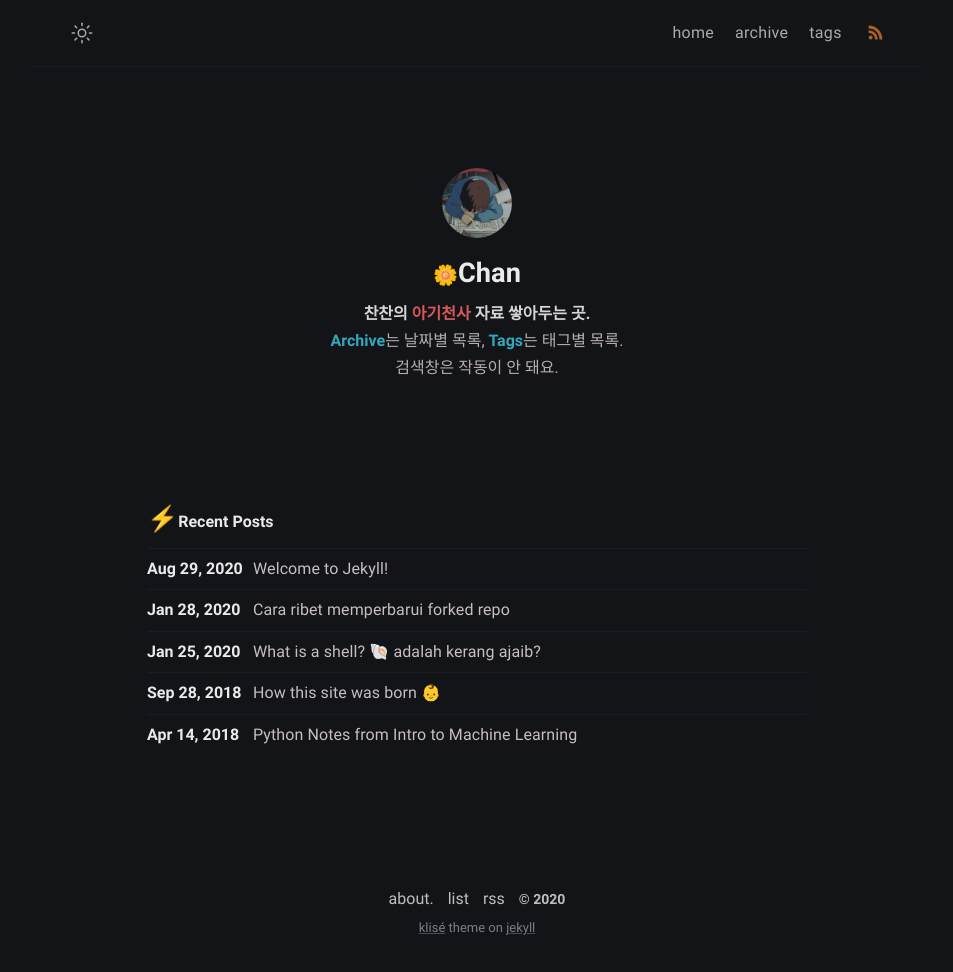
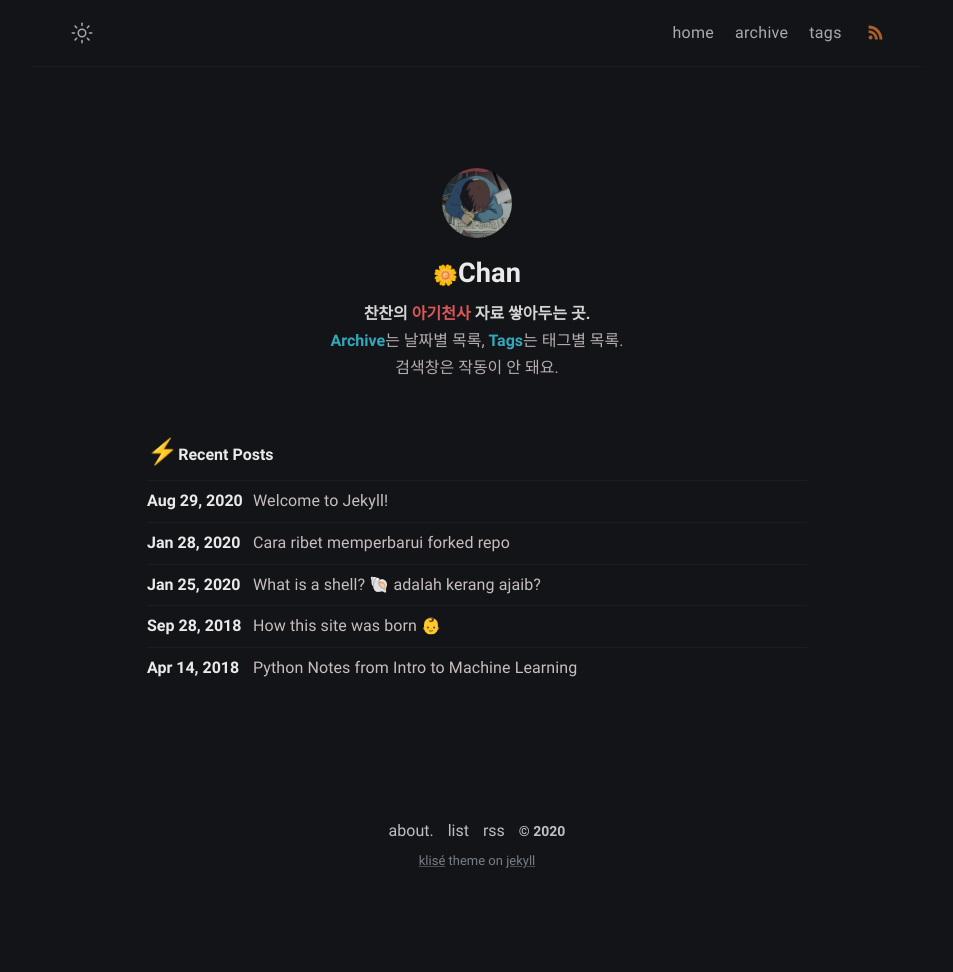
Before and after one commit to iwdstry/yeieje, a Jekyll site: the page built from index.md, in a window 1280 px wide. Shown: the whole page, without its empty margins (163-1116 px from the left). Built offline with Jekyll 4.4.1, drawn with Linux system fonts in a browser that asks for light colours; after the commit the page ends 905 px from its top, so only the background shows below that.

Commit message:
Create _layout.scss

```diff
--- a/_sass/klise/_layout.scss
+++ b/_sass/klise/_layout.scss
@@ -182,11 +182,11 @@
 // Author
 .author {
   margin-top: 6.3rem;
-  margin-bottom: 7.2rem;
+  margin-bottom: 3rem;
   text-align: center;
 
   @include media-query($on-mobile) {
-    margin-bottom: 3em;
+    margin-bottom: 15em;
   }
 
   .author-avatar {
```
